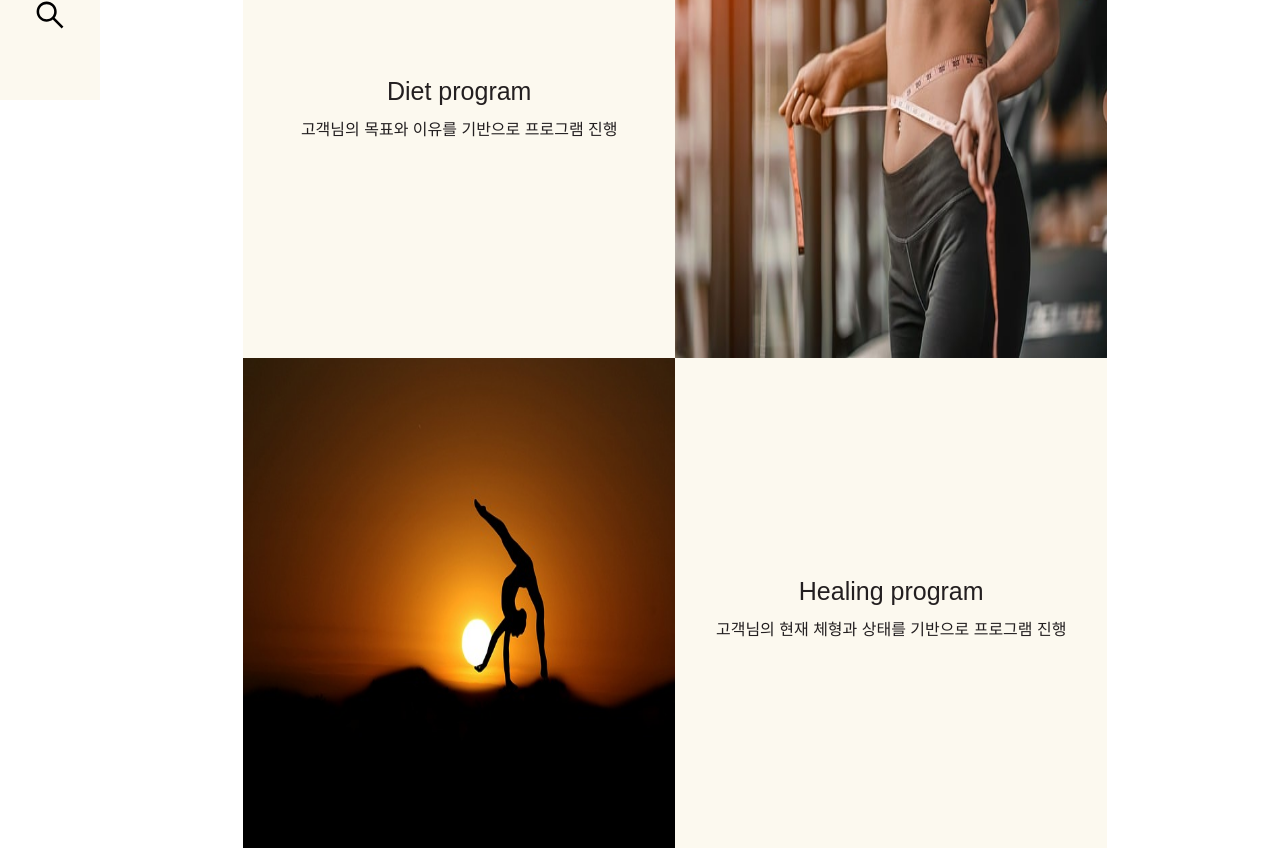
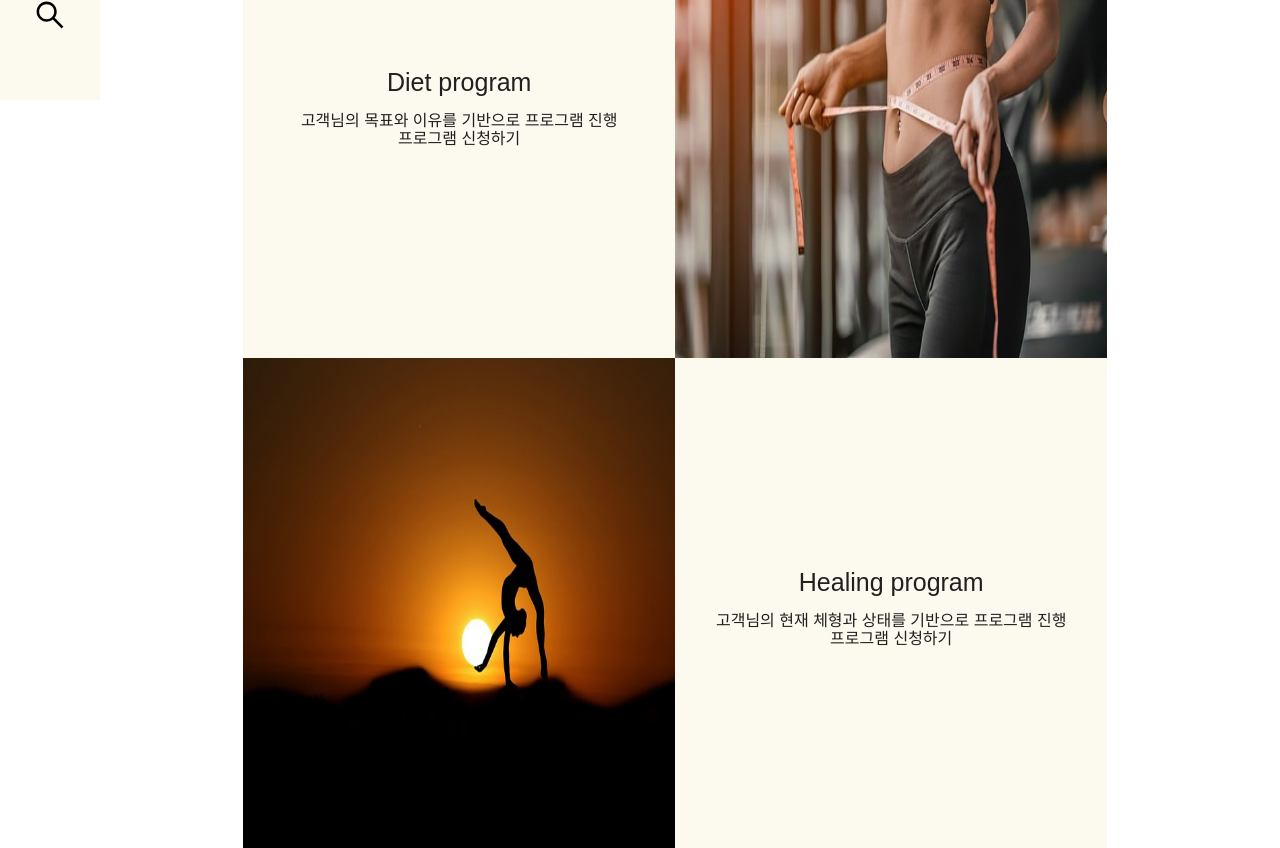
Before and after one commit to wonny-won/fitable, a Next.js app: page /about in a window 1280 px wide. Shown: the part 700-1548 px from the top of the page. Built offline with nearby package versions, Linux system fonts and the light colour scheme; no server answers.

Commit message:
2023-02-16: 결제 연결결

```diff
--- a/src/components/unit/user/about/about.presenter.tsx
+++ b/src/components/unit/user/about/about.presenter.tsx
@@ -1,6 +1,7 @@
 import Head from "next/head"
 import FitableLogo from "../../../commons/atom/user/logo/logo.presenter"
 import * as S from './about.style'
+import { onClickPayment } from "../../../../commons/util/functions/payments"
 
 export default function AboutUI(){
     return(
@@ -10,6 +11,11 @@ export default function AboutUI(){
             <meta charSet="UTF-8" />
             <meta name="description" content="자기관리도 프리미엄의 시대! 내게 핏한 관리를 받아보세요." />
             <meta name="veiwport " content="width=device-width, initial-scale=1.0" />
+            {/* {/* 결제 - jQuery */}
+            <script type="text/javascript" src="https://code.jquery.com/jquery-1.12.4.min.js" ></script>
+            {/* 결제 - iamport.payment.js */}
+            <script type="text/javascript" src="https://cdn.iamport.kr/js/iamport.payment-1.2.0.js"></script>
+
         </Head>
         <S.Container>
             <FitableLogo fontSize="40px" />
@@ -30,6 +36,7 @@ export default function AboutUI(){
                     <div>
                         고객님의 목표와 이유를 기반으로 프로그램 진행
                     </div>
+                    <div onClick={onClickPayment}>프로그램 신청하기</div>
                </S.ProgramWrap>
                <S.Img src="/dietprogram.jpg" alt="dietprogram"/>
             </S.DietSection>
@@ -41,6 +48,7 @@ export default function AboutUI(){
                     <div>
                         고객님의 현재 체형과 상태를 기반으로 프로그램 진행
                     </div>
+                    <div onClick={onClickPayment}>프로그램 신청하기</div>
                 </S.ProgramWrap>
             </S.HealingSection>
 
```
